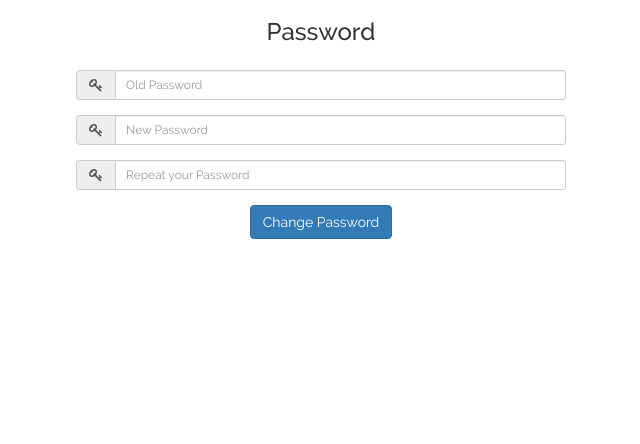
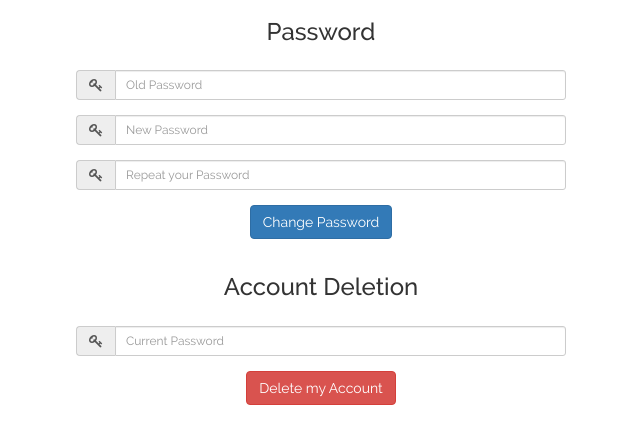
Before and after one commit to Ne00n/Night-Sky, a PHP site: page /index.php?p=account in a window 1280 px wide. Shown: the part 81-525 px from the top of the page, without its empty margins (319-959 px from the left). Run offline with PHP 8.4, Linux system fonts and the light colour scheme; the visitor is signed in with stand-in values (Sample User, id 1); tables that the repository leaves empty hold one stand-in row (values such as "Sample post"); some libraries are stand-ins or nearby versions.

Commit message:
Added Account deletion form

```diff
--- a/content/account.php
+++ b/content/account.php
@@ -57,7 +57,7 @@ if ($Login->isLoggedIN()) {
               if ($_POST['Token'] == $_SESSION['Token']) {
 
                 $U = new User($DB,$Login);
-                $U->changePassword($_POST['old_password'],$_POST['new_password'],$_POST['new_password_2'],$Login);
+                $U->changePassword($_POST['old_password'],$_POST['new_password'],$_POST['new_password_2']);
 
                 if ($U->getLastError() == "") {
                   echo '<div class="alert alert-success" role="alert"><center>Success.</center></div>';
@@ -79,6 +79,51 @@ if ($Login->isLoggedIN()) {
             </div>
           </form>
 
+          <form class="form-horizontal" action="index.php?p=account" method="post">
+            <div class="form-group">
+              <h3>Account Deletion</h3>
+            </div>
+              <div class="form-group">
+                <div class="col-sm-8 col-sm-offset-2">
+                  <div class="input-group">
+                   <div class="input-group-addon">
+                  <span class="fa fa-key"></span>
+                   </div>
+                   <input type="password" class="form-control input-sm" name="current_password" placeholder="Current Password"/>
+                  </div>
+                </div>
+              </div>
+              <input type="hidden" name ="Token" value="<?php echo Page::escape($_SESSION['Token']); ?>"\>
+
+              <?php
+
+              if (isset($_POST['account_deletion'])) {
+
+                if ($_POST['Token'] == $_SESSION['Token']) {
+
+                  $U = new User($DB,$Login);
+                  $U->deleteAccount($_POST['current_password']);
+
+                  if ($U->getLastError() == "") {
+                    echo '<div class="alert alert-success" role="alert"><center>Success.</center></div>';
+                  } else {
+                    echo '<div class="alert alert-danger" role="alert"><center>'.$U->getLastError().'</center></div>';
+                  }
+
+                } else {
+
+                    echo '<div class="alert alert-danger" role="alert"><center>Token Verification Failed</center></div>';
+
+                }
+
+              }
+               ?>
+
+              <div class="form-group">
+                  <button type="submit" name="account_deletion" class="btn btn-danger">Delete my Account</button>
+              </div>
+            </form>
+
       </div>
     </div>
 
```
Also changed, not shown: class/User.php (+51 -2 lines).
